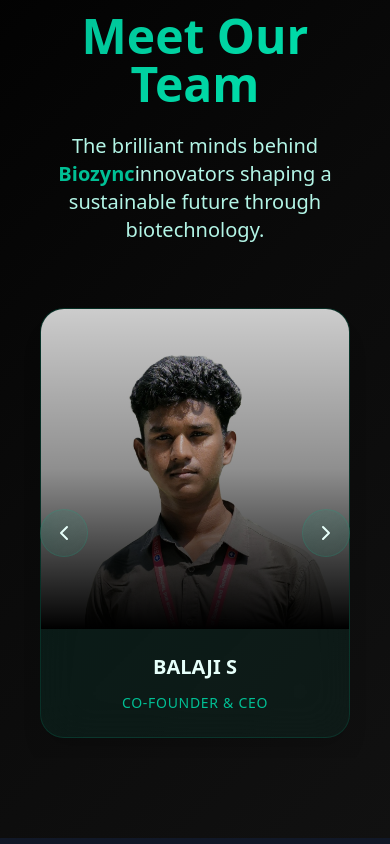
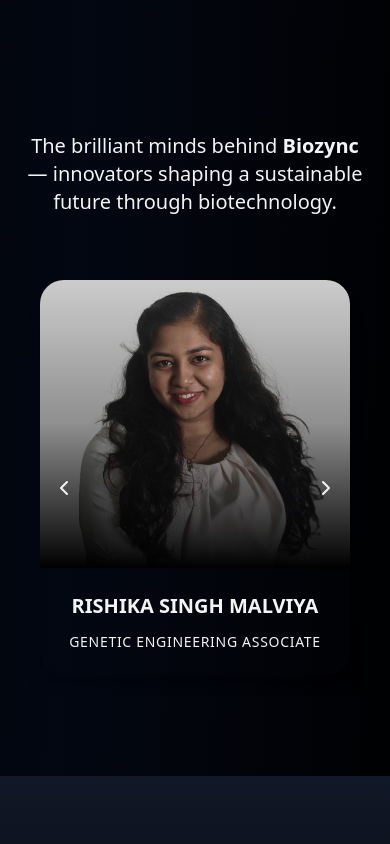
Before and after one commit to biozyncofficial-ux/biozync, a React (Vite) app: page /about in a window 390 px wide. Shown: the part 7140-7984 px from the top of the page. Built offline with nearby package versions, Linux system fonts and the light colour scheme.

Commit message:
Add new UI components

```diff
--- a/src/components/AboutBioZync/TeamSection.jsx
+++ b/src/components/AboutBioZync/TeamSection.jsx
@@ -1,7 +1,6 @@
 import React, { useState, useEffect } from "react";
 import { Users, Linkedin, Mail, ChevronLeft, ChevronRight } from "lucide-react";
 
-// ✅ Import local team images
 import balajiImg from "../../assets/images/team/balaji.jpg";
 import jkImg from "../../assets/images/team/jk.jpg";
 import rishikaImg from "../../assets/images/team/rishika.jpg";
@@ -34,14 +33,56 @@
   },
 ];
 
+// ✅ Extracted reusable card
+const TeamCard = ({ member, onClick }) => (
+  <article
+    className="team-card rounded-3xl overflow-hidden shadow-xl"
+    onClick={onClick}
+    role="button"
+    tabIndex={0}
+    onKeyDown={(e) => e.key === 'Enter' && onClick()}
+    aria-label={`View more about ${member.name}`}
+  >
+    <figure className="team-image relative w-full h-72 lg:h-80">
+      <img src={member.img} alt={member.name} className="w-full h-full object-cover" />
+      <div className="absolute inset-0 bg-gradient-to-t from-black via-black/30 to-transparent" />
+    </figure>
+    <figcaption className="p-6 text-center">
+      <h3 className="text-xl font-bold mb-3">{member.name}</h3>
+      <p className="text-sm font-medium uppercase tracking-wider" style={{ color: "var(--primary-teal)" }}>
+        {member.role}
+      </p>
+    </figcaption>
+  </article>
+);
+
 const TeamSection = () => {
   const [selectedMember, setSelectedMember] = useState(null);
   const [currentIndex, setCurrentIndex] = useState(0);
   const [isVisible, setIsVisible] = useState(false);
 
+  // Fade-in on load
   useEffect(() => {
     const timer = setTimeout(() => setIsVisible(true), 100);
     return () => clearTimeout(timer);
+  }, []);
+
+  // Mobile-only auto-scroll
+  useEffect(() => {
+    if (window.innerWidth >= 1024) return;
+    const interval = setInterval(() => {
+      setCurrentIndex((prev) => (prev + 1) % teamMembers.length);
+    }, 3000);
+    return () => clearInterval(interval);
+  }, []);
+
+  // Escape to close modal
+  useEffect(() => {
+    const handleKeyDown = (e) => {
+      if (e.key === "Escape") setSelectedMember(null);
+    };
+    window.addEventListener("keydown", handleKeyDown);
+    return () => window.removeEventListener("keydown", handleKeyDown);
   }, []);
 
   const nextSlide = () => {
@@ -53,178 +94,93 @@
   };
 
   return (
-    <>
-      <style>
-        {`
-          :root {
-            --primary-teal: #00C095;
-            --secondary-teal: #00E6B0;
-            --text-primary: #E6FFFA;
-            --text-secondary: #B3F5E6;
-            --bg-primary: #000000;
-            --glass-border: rgba(0, 192, 149, 0.15);
-            --gradient-primary: linear-gradient(135deg, #00C095 0%, #00E6B0 100%);
-            --gradient-bg: linear-gradient(135deg, #000000 0%, #0a0a0a 50%, #111111 100%);
-            --gradient-card: linear-gradient(135deg, rgba(0, 192, 149, 0.1) 0%, rgba(0, 230, 176, 0.05) 100%);
-            --shadow-hover: 0 12px 48px rgba(0, 192, 149, 0.25);
-          }
-
-          .team-section {
-            background: var(--gradient-bg);
-            color: var(--text-primary);
-            position: relative;
-            overflow: hidden;
-          }
-
-          .team-card {
-            background: var(--gradient-card);
-            border: 1px solid var(--glass-border);
-            backdrop-filter: blur(20px);
-            transition: all 0.4s ease;
-            cursor: pointer;
-          }
-
-          .team-card:hover {
-            transform: translateY(-8px);
-            box-shadow: var(--shadow-hover);
-            border-color: var(--primary-teal);
-          }
-
-          .carousel-button {
-            background: var(--gradient-card);
-            border: 1px solid var(--glass-border);
-            backdrop-filter: blur(10px);
-            color: var(--text-primary);
-          }
-
-          .carousel-button:hover {
-            background: var(--gradient-primary);
-          }
-
-          .modal-overlay {
-            background: rgba(0, 0, 0, 0.8);
-            backdrop-filter: blur(10px);
-          }
-
-          .modal-content {
-            background: var(--gradient-card);
-            border: 1px solid var(--glass-border);
-            backdrop-filter: blur(20px);
-          }
-        `}
-      </style>
-
     <section className="team-section py-20 px-6 sm:px-10 lg:px-20 relative">
       {/* Header */}
-        <div className={`text-center mb-16 ${isVisible ? "opacity-100" : "opacity-0"}`}>
+      <div className={`text-center mb-16 transition-opacity duration-1000 ${isVisible ? "opacity-100" : "opacity-0"}`}>
         <Users className="w-16 h-16 mx-auto mb-6" style={{ color: "var(--primary-teal)" }} />
-          <h2
-            className="text-5xl md:text-6xl font-black mb-6"
-            style={{ background: "var(--gradient-primary)", WebkitBackgroundClip: "text", color: "transparent" }}
-          >
+        <h2 className="text-5xl md:text-6xl font-black mb-6" style={{ background: "var(--gradient-primary)", WebkitBackgroundClip: "text", color: "transparent" }}>
           Meet Our Team
         </h2>
         <p className="max-w-3xl mx-auto text-xl" style={{ color: "var(--text-secondary)" }}>
-            The brilliant minds behind{" "}
-            <span className="font-semibold" style={{ color: "var(--primary-teal)" }}>
-              Biozync
-            </span>
-             innovators shaping a sustainable future through biotechnology.
+          The brilliant minds behind <span className="font-semibold" style={{ color: "var(--primary-teal)" }}>Biozync</span> — innovators shaping a sustainable future through biotechnology.
         </p>
       </div>
 
       {/* Desktop Grid */}
-        <div className="hidden lg:grid lg:grid-cols-4 gap-8 max-w-7xl mx-auto">
+      <div className={`hidden lg:grid lg:grid-cols-4 gap-8 max-w-7xl mx-auto transition-opacity duration-1000 ${isVisible ? "opacity-100" : "opacity-0"}`}>
         {teamMembers.map((member, index) => (
-            <div
-              key={index}
-              className="team-card rounded-3xl overflow-hidden shadow-xl"
-              onClick={() => setSelectedMember(member)}
-            >
-              <div className="team-image relative w-full h-72">
-                <img src={member.img} alt={member.name} className="w-full h-full object-cover" />
-                <div className="absolute inset-0 bg-gradient-to-t from-black via-black/30 to-transparent" />
-              </div>
-              <div className="p-6 text-center">
-                <h3 className="text-xl font-bold mb-3">{member.name}</h3>
-                <p className="text-sm font-medium uppercase tracking-wider" style={{ color: "var(--primary-teal)" }}>
-                  {member.role}
-                </p>
-              </div>
-            </div>
+          <TeamCard key={index} member={member} onClick={() => setSelectedMember(member)} />
         ))}
       </div>
 
       {/* Mobile Carousel */}
-        <div className="lg:hidden relative max-w-md mx-auto mt-10">
+      <div className={`lg:hidden relative max-w-md mx-auto mt-10 transition-opacity duration-1000 ${isVisible ? "opacity-100" : "opacity-0"}`}>
         <div className="overflow-hidden">
           <div
-              className="flex transition-transform duration-500 ease-out"
+            className="flex transition-transform duration-500 ease-in-out"
             style={{ transform: `translateX(-${currentIndex * 100}%)` }}
           >
             {teamMembers.map((member, index) => (
               <div key={index} className="w-full flex-shrink-0 px-4">
-                  <div
-                    className="team-card rounded-3xl overflow-hidden shadow-xl"
-                    onClick={() => setSelectedMember(member)}
-                  >
-                    <div className="team-image relative w-full h-80">
-                      <img src={member.img} alt={member.name} className="w-full h-full object-cover" />
-                      <div className="absolute inset-0 bg-gradient-to-t from-black via-black/30 to-transparent" />
-                    </div>
-                    <div className="p-6 text-center">
-                      <h3 className="text-xl font-bold mb-3">{member.name}</h3>
-                      <p className="text-sm font-medium uppercase tracking-wider" style={{ color: "var(--primary-teal)" }}>
-                        {member.role}
-                      </p>
-                    </div>
-                  </div>
+                <TeamCard member={member} onClick={() => setSelectedMember(member)} />
               </div>
             ))}
           </div>
         </div>
 
-          {/* Carousel Buttons */}
-          <button
-            onClick={prevSlide}
-            className="carousel-button absolute left-4 top-1/2 -translate-y-1/2 w-12 h-12 rounded-full flex items-center justify-center"
-          >
+        {/* Manual Carousel Buttons */}
+        <button onClick={prevSlide} className="carousel-button absolute left-4 top-1/2 -translate-y-1/2 w-12 h-12 rounded-full flex items-center justify-center">
           <ChevronLeft className="w-6 h-6" />
         </button>
-          <button
-            onClick={nextSlide}
-            className="carousel-button absolute right-4 top-1/2 -translate-y-1/2 w-12 h-12 rounded-full flex items-center justify-center"
-          >
+        <button onClick={nextSlide} className="carousel-button absolute right-4 top-1/2 -translate-y-1/2 w-12 h-12 rounded-full flex items-center justify-center">
           <ChevronRight className="w-6 h-6" />
         </button>
       </div>
 
       {/* Modal */}
       {selectedMember && (
-          <div className="modal-overlay fixed inset-0 z-50 flex items-center justify-center p-6" onClick={() => setSelectedMember(null)}>
         <div
-              className="modal-content relative max-w-md w-full rounded-3xl p-8 text-center"
+          className="modal-overlay fixed inset-0 z-50 flex items-center justify-center p-6 bg-black/70"
+          onClick={() => setSelectedMember(null)}
+          role="dialog"
+          aria-modal="true"
+        >
+          <div
+            className="modal-content relative max-w-md w-full rounded-3xl p-8 text-center bg-white/5 backdrop-blur-md"
             onClick={(e) => e.stopPropagation()}
           >
             <button
               onClick={() => setSelectedMember(null)}
               className="absolute top-4 right-4 w-8 h-8 rounded-full bg-white/10 hover:bg-white/20 flex items-center justify-center"
+              aria-label="Close"
             >
               <span className="text-xl">×</span>
             </button>
-              <img src={selectedMember.img} alt={selectedMember.name} className="w-32 h-32 rounded-full mx-auto mb-6 object-cover border-4" style={{ borderColor: "var(--primary-teal)" }} />
+            <img
+              src={selectedMember.img}
+              alt={selectedMember.name}
+              className="w-32 h-32 rounded-full mx-auto mb-6 object-cover border-4"
+              style={{ borderColor: "var(--primary-teal)" }}
+            />
             <h3 className="text-2xl font-bold mb-2">{selectedMember.name}</h3>
-              <p className="text-sm font-medium mb-4 uppercase tracking-wider" style={{ color: "var(--primary-teal)" }}>{selectedMember.role}</p>
-              <p className="text-base leading-relaxed" style={{ color: "var(--text-secondary)" }}>{selectedMember.bio}</p>
+            <p className="text-sm font-medium mb-4 uppercase tracking-wider" style={{ color: "var(--primary-teal)" }}>
+              {selectedMember.role}
+            </p>
+            <p className="text-base leading-relaxed" style={{ color: "var(--text-secondary)" }}>
+              {selectedMember.bio}
+            </p>
             <div className="flex justify-center space-x-4 mt-6">
-                <button className="w-10 h-10 bg-white/10 hover:bg-white/20 rounded-full flex items-center justify-center"><Linkedin className="w-5 h-5" /></button>
-                <button className="w-10 h-10 bg-white/10 hover:bg-white/20 rounded-full flex items-center justify-center"><Mail className="w-5 h-5" /></button>
+              <a href="#" target="_blank" rel="noopener noreferrer" className="w-10 h-10 bg-white/10 hover:bg-white/20 rounded-full flex items-center justify-center">
+                <Linkedin className="w-5 h-5" />
+              </a>
+              <a href={`mailto:someone@example.com`} className="w-10 h-10 bg-white/10 hover:bg-white/20 rounded-full flex items-center justify-center">
+                <Mail className="w-5 h-5" />
+              </a>
             </div>
           </div>
         </div>
       )}
     </section>
-    </>
   );
 };
 
```
Lines whose indentation alone changed are shown as unchanged.
